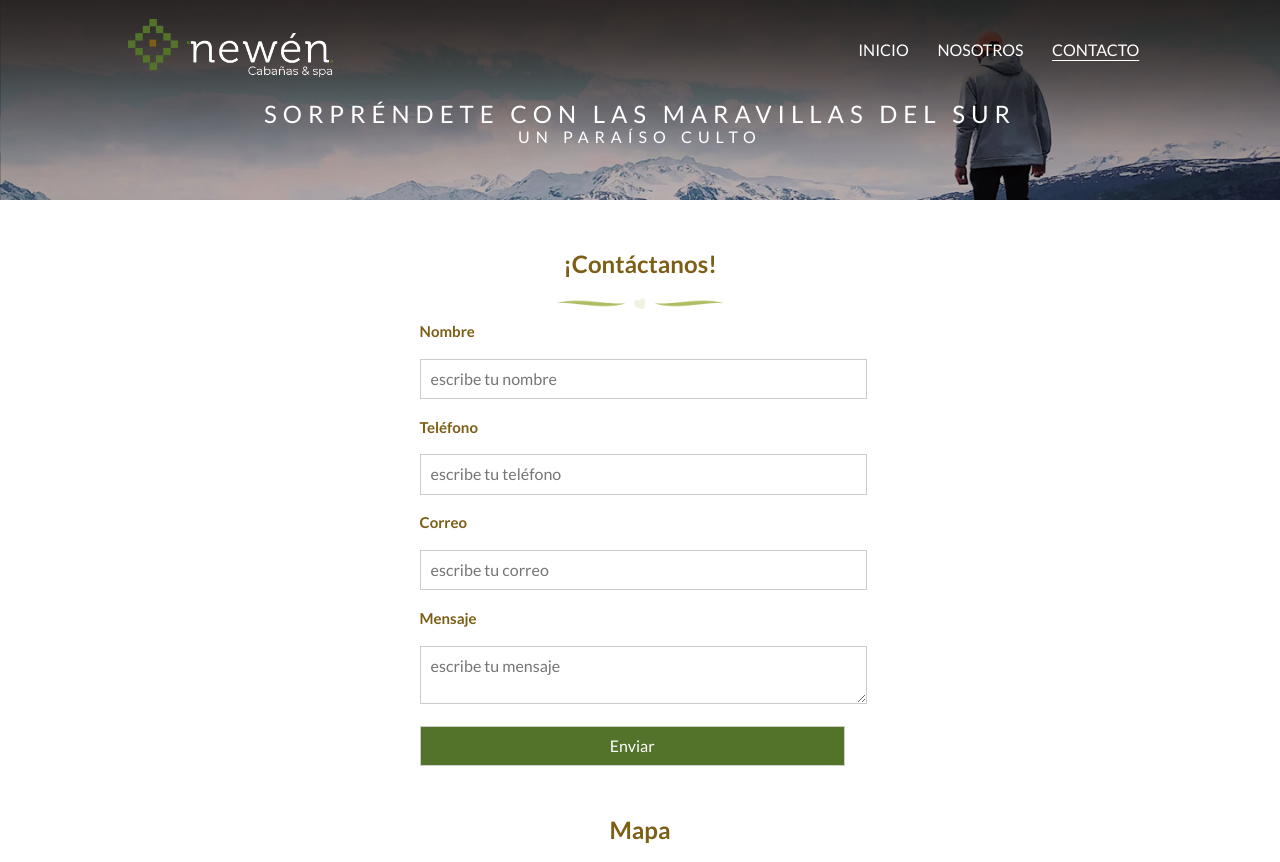
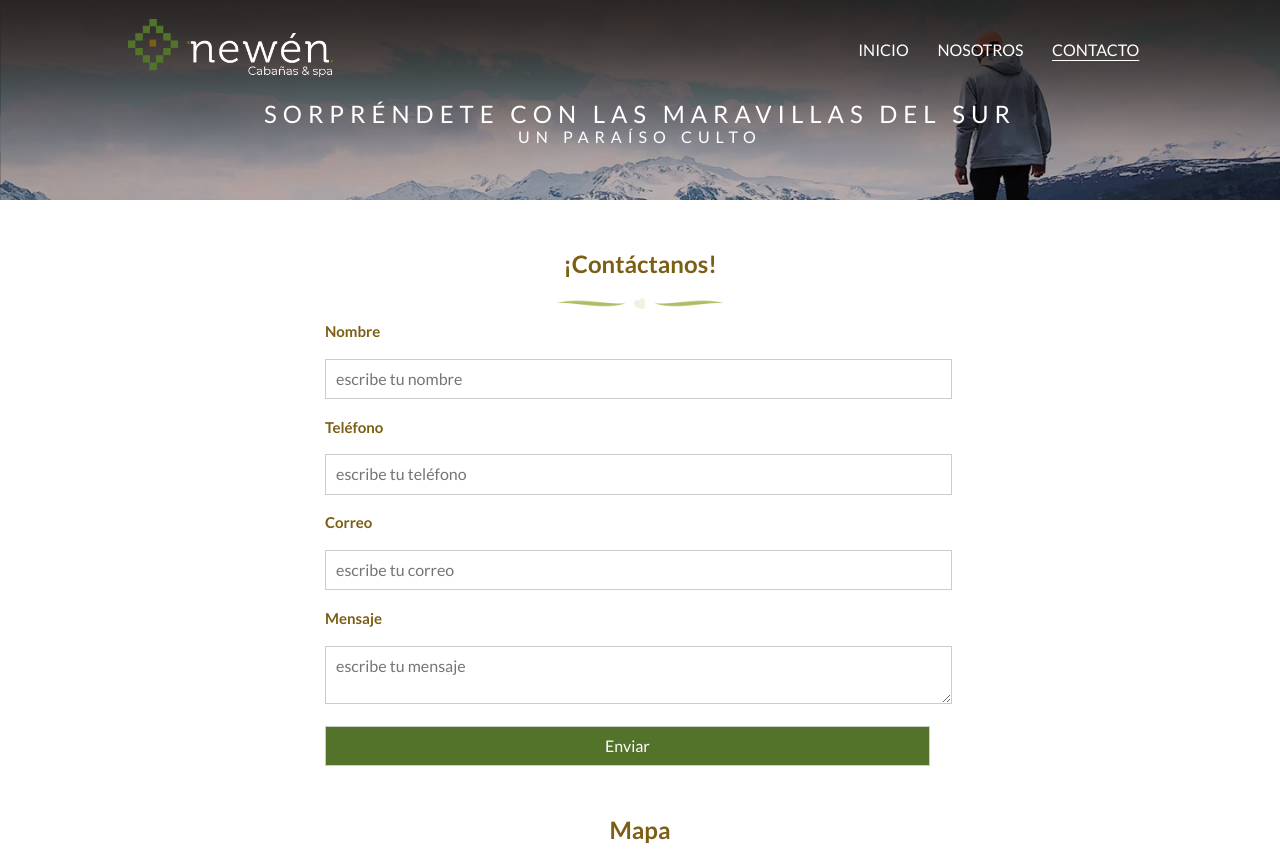
Before and after one commit to fjarar/newen, a plain HTML site: page contacto.html in a window 1280 px wide. Shown: the top 862 px of the page. Drawn offline with nearby package versions, Linux system fonts and the light colour scheme; a web font is replaced by a local one.

Commit message:
added some style to contact page and change diplay css

```diff
--- a/contacto.html
+++ b/contacto.html
@@ -54,7 +54,7 @@
     </section>
     <img class="separador-texto-titulo" src="images/separador_de_paginas.png" />
     <section class="formulario">
-      <form method="POST">
+      <form class="form-style" method="POST">
         <label>Nombre</label>
         <br /><br />
         <input type="text" placeholder="escribe tu nombre" />
--- a/style/contacto.css
+++ b/style/contacto.css
@@ -24,10 +24,18 @@ h1{
 }
 
 .formulario {
-  margin-left: 32%;
+  /* margin-left: 32%; */
   color: #7c5e15;
   padding: 10px;
+  /* new changes */
+  display: grid;
+  grid-template-columns: 1fr 2fr 1fr;
 }
+
+.form-style{
+  grid-column: 2/4;
+}
+
 textarea {
   resize: vertical;
   max-height: 250px;
@@ -39,7 +47,7 @@ label {
 }
 input,
 textarea {
-  width: 50%;
+  width: 64%;
   padding: 10px;
   border: 1px solid #ccc;
   margin-bottom: 0;
--- a/style/responsive.css
+++ b/style/responsive.css
@@ -79,9 +79,9 @@
     margin-left: 360px;
   }
 
-  h1 {
+  /* h1 {
     margin-left: -50px;
-  }
+  } */
   /* titulo header home */
   .container-header2 h1{
     font-size: 1.5em;
@@ -93,10 +93,10 @@
     font-size: 0.8em;
   }
 
-  form {
+  /* form {
     padding: 0%;
     margin-left: -100px;
-  }
+  } */
 
 }
 
```
